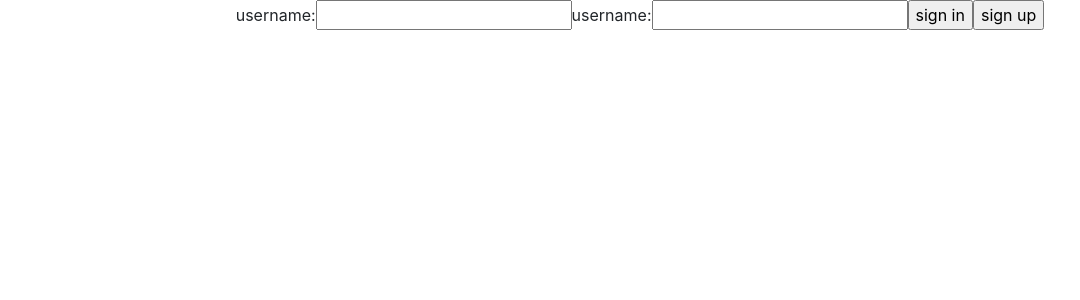
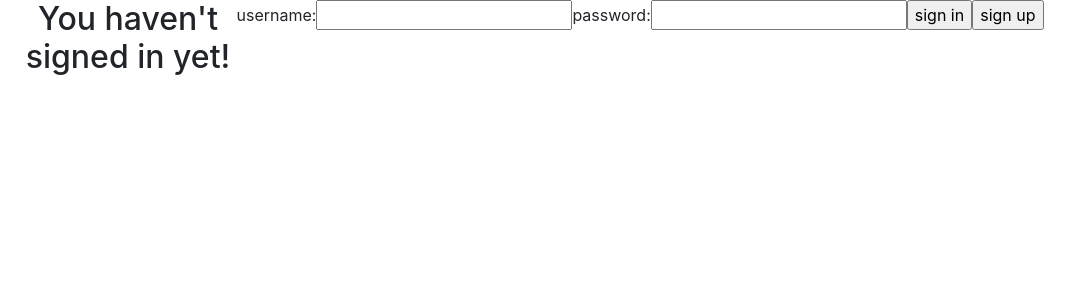
Before and after one commit to ronGeva/table_flip, a React (Create React App) app in the folder frontend/: page / in a window 1280 px wide. Shown: the top 300 px of the page, without its empty margins (0-1080 px from the left). Built offline with nearby package versions, Linux system fonts and the light colour scheme; no server answers.

Commit message:
Added user status so people can tell into which user they're currently signed into

```diff
--- a/frontend/src/App.css
+++ b/frontend/src/App.css
@@ -36,3 +36,9 @@
     transform: rotate(360deg);
   }
 }
+
+#userStatus {
+  margin-right: 100%;
+  position: absolute;
+  width: 20%;
+}
--- a/frontend/src/App.js
+++ b/frontend/src/App.js
@@ -2,6 +2,7 @@ import React from 'react';
 import './App.css';
 import Chat from "./Chat";
 import Rooms from "./Rooms";
+import UserStatus from "./UserStatus"
 import io from 'socket.io-client';
 const ENDPOINT = "http://127.0.0.1:5050";
 
@@ -39,7 +40,7 @@ class AuthenticationWindow extends React.Component {
       <label>
         username:
         <input type="text" name="username" onChange={ this.usernameChange }/>
-        username:
+        password:
         <input type="text" name="password" onChange={ this.passwordChange }/>
       </label>
       <input type="button" value="sign in" onClick={ this.authenticate }/>
@@ -118,6 +119,7 @@ class App extends React.Component {
 
   render() {
     return <div className="App">
+      <UserStatus username={this.state.username}/>
       {this.resolveCurrentWindow()}
     </div>
   }
--- /dev/null
+++ b/frontend/src/UserStatus.js
@@ -0,0 +1,19 @@
+import React from 'react';
+
+
+class UserStatus extends React.Component {
+    getStatus() {
+        if (this.props.username === null) {
+            return "You haven't signed in yet!";
+        }
+        return "Welcome, " + this.props.username;
+    }
+
+    render() {
+        return <div id="userStatus">
+            <h2>{this.getStatus()}</h2><br/>
+        </div>
+    }
+}
+
+export default UserStatus;
```
